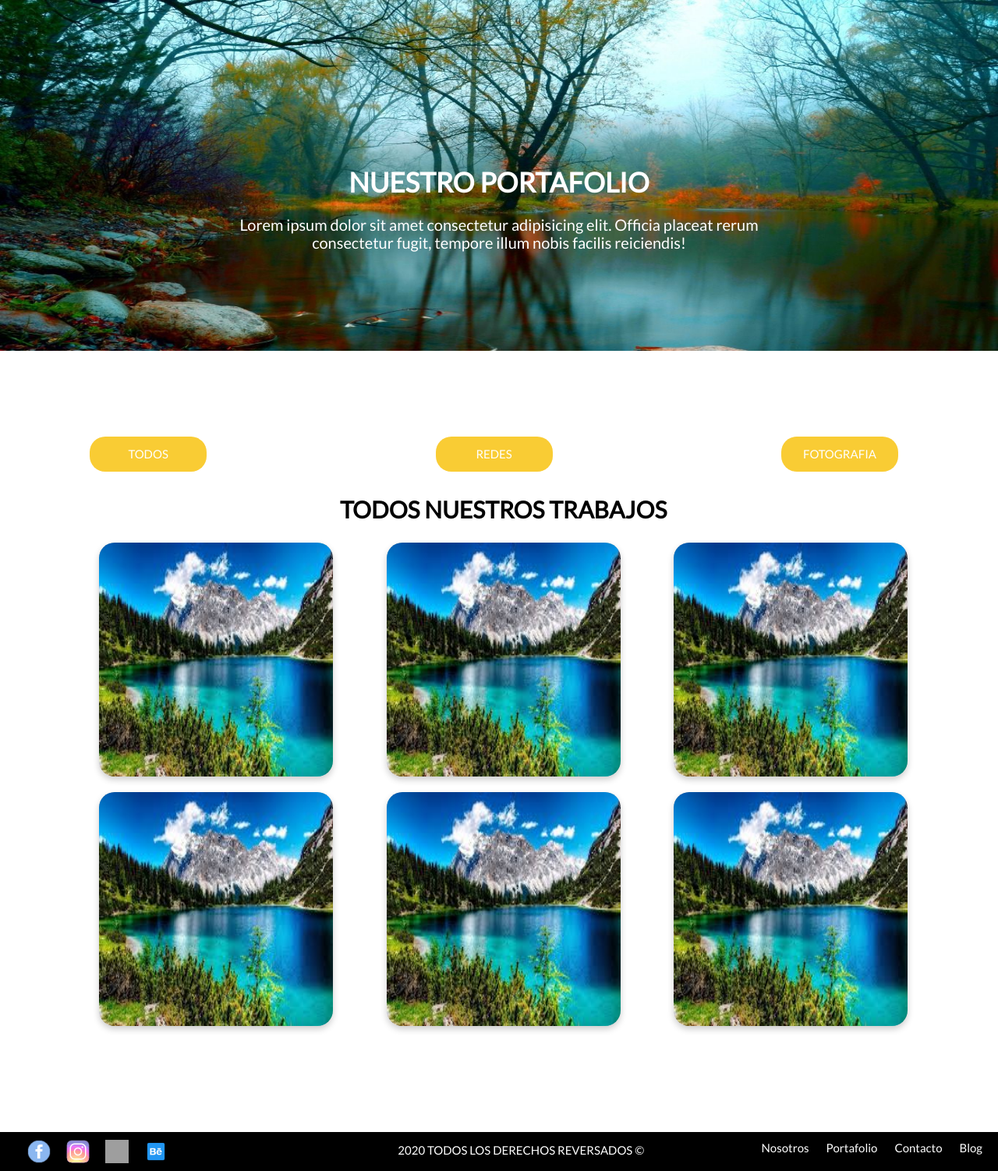
After one commit to Mcamacho636/Bemarketing, a PHP site: page /portafolio in a window 1280 px wide. The commit adds this page. Shown: the whole page at 78% size. Run offline with PHP 8.4, Linux system fonts and the light colour scheme; some libraries are stand-ins or nearby versions; grey boxes are pictures that could not be loaded.

Commit message:
Se agregó la pagina portafolio

```diff
--- a/CSS/styles.css
+++ b/CSS/styles.css
@@ -37,6 +37,22 @@ h3 {
 
 .Boton-Negro {
     background-color: #000000;
+    width: 20rem;
+    text-align: center;
+    text-decoration: none;
+    color: #ffffff;
+    border: none;
+    padding: 2rem 3.6rem;
+    margin: 0;
+    display: inline-block;
+    font-size: 1.5rem;
+    cursor: pointer;
+    text-transform: uppercase;
+    border-radius: 1rem;
+}
+
+.Boton-Amarillo {
+    background-color: #F9CC34;
     width: 20rem;
     text-align: center;
     text-decoration: none;
@@ -687,3 +703,93 @@ a.scroll-top i {
     background-color: #efb203;
     color: #ffffff;
 }
+
+
+/* PORTAFOLIO */
+
+.Contenido-Portafolio {
+    position: relative;
+    height: 45rem;
+}
+
+.Contenido-Portafolio img {
+    height: 100%;
+    width: 100%;
+}
+
+
+/* Bottom right text */
+
+.text-block {
+    position: absolute;
+    width: 60%;
+    left: 50%;
+    right: 50%;
+    transform: translate(-50%, -50%);
+    bottom: 30px;
+    color: white;
+    padding-left: 20px;
+    padding-right: 20px;
+    text-align: center;
+}
+
+.text-block p {
+    font-size: 2rem;
+}
+
+.tab-trabajos {
+    overflow: hidden;
+    width: 90%;
+    display: flex;
+    flex-direction: row;
+    justify-content: space-between;
+    margin-left: 10%;
+    margin-right: 10%;
+}
+
+
+/* Style the buttons that are used to open the tab content */
+
+.tab-trabajos button {
+    background-color: #F9CC34;
+    border-radius: 2rem;
+    width: 15rem;
+    float: left;
+    border: none;
+    outline: none;
+    cursor: pointer;
+    padding: 14px 16px;
+    transition: 0.3s;
+}
+
+
+/* Change background color of buttons on hover */
+
+.tab-trabajos button:hover {
+    background-color: #ddd;
+}
+
+
+/* Style the tab content */
+
+.tabcontent-trabajos {
+    display: none;
+    width: 90%;
+    display: flex;
+    flex-direction: row;
+    justify-content: space-between;
+    margin-left: 10%;
+    margin-right: 10%;
+    padding: 6px 12px;
+    border-top: 30px;
+}
+
+.contenido-todos {
+    display: flex;
+    justify-content: space-between;
+    flex-wrap: wrap;
+}
+
+.contenido-todos div {
+    margin-bottom: 20px;
+}
--- a/Scripts/servicios.js
+++ b/Scripts/servicios.js
@@ -1,3 +1,5 @@
+// Get the element with id="defaultOpen" and click on it
+
 function openCity(evt, cityName) {
     var i, tabcontent, tablinks;
     tabcontent = document.getElementsByClassName("tabcontent ");
--- /dev/null
+++ b/pages/portafolio.php
@@ -0,0 +1,267 @@
+<section class="Seccion-Contenedor Contenido-Portafolio">
+        <img src="Assets/Imagen4.jpg" alt="">
+        <div class="text-block">
+            <h1>NUESTRO PORTAFOLIO</h1>
+            <p>Lorem ipsum dolor sit amet consectetur adipisicing elit. Officia placeat rerum consectetur fugit, tempore illum nobis facilis reiciendis!</p>
+        </div>
+    </section>
+    <main class="Contenedor-Seccion" style="width: 90%; height: auto;">
+        <!-- Tab links -->
+        <div class="tab-trabajos">
+            <button class="tablinks-trabajos Boton-Amarillo" onclick="cambiarTab(event, 'Todos')" id="defaultOpen">Todos</button>
+            <button class="tablinks-trabajos Boton-Amarillo" onclick="cambiarTab(event, 'Redes_Sociales')">Redes</button>
+            <button class="tablinks-trabajos Boton-Amarillo" onclick="cambiarTab(event, 'Fotografia')">Fotografia</button>
+        </div>
+
+        <!-- Tab content -->
+        <div id="Todos" class="tabcontent-trabajos">
+            <h2 class="Centrar-Texto Texto-Mayusculas">Todos nuestros trabajos</h2>
+            <div class="contenido-todos">
+                <div class="flip-card wow">
+                    <div class="flip-card-inner">
+                        <div class="flip-card-front">
+                            <img src="Assets/Imagen2.jpeg" alt="Avatar" style="width:300px;height:300px; border-radius: 20px;">
+                        </div>
+                        <div class="flip-card-back">
+                            <h3>Lorem</h3>
+                            <p>Lorem ipsum dolor, sit amet consectetur adipisicing elit. Harum, unde, ducimus, expedita id impedit incidunt mollitia magnam deleniti natus velit aperiam fuga. Asperiores, ab voluptate dolores accusantium dolorem porro doloribus.</p>
+                        </div>
+                    </div>
+                </div>
+                <div class="flip-card wow">
+                    <div class="flip-card-inner">
+                        <div class="flip-card-front">
+                            <img src="Assets/Imagen2.jpeg" alt="Avatar" style="width:300px;height:300px; border-radius: 20px;">
+                        </div>
+                        <div class="flip-card-back">
+                            <h3>Lorem</h3>
+                            <p>Lorem ipsum dolor, sit amet consectetur adipisicing elit. Harum, unde, ducimus, expedita id impedit incidunt mollitia magnam deleniti natus velit aperiam fuga. Asperiores, ab voluptate dolores accusantium dolorem porro doloribus.</p>
+                        </div>
+                    </div>
+                </div>
+                <div class="flip-card wow">
+                    <div class="flip-card-inner">
+                        <div class="flip-card-front">
+                            <img src="Assets/Imagen2.jpeg" alt="Avatar" style="width:300px;height:300px; border-radius: 20px;">
+                        </div>
+                        <div class="flip-card-back">
+                            <h3>Lorem</h3>
+                            <p>Lorem ipsum dolor, sit amet consectetur adipisicing elit. Harum, unde, ducimus, expedita id impedit incidunt mollitia magnam deleniti natus velit aperiam fuga. Asperiores, ab voluptate dolores accusantium dolorem porro doloribus.</p>
+                        </div>
+                    </div>
+                </div>
+                <div class="flip-card wow">
+                    <div class="flip-card-inner">
+                        <div class="flip-card-front">
+                            <img src="Assets/Imagen2.jpeg" alt="Avatar" style="width:300px;height:300px; border-radius: 20px;">
+                        </div>
+                        <div class="flip-card-back">
+                            <h3>Lorem</h3>
+                            <p>Lorem ipsum dolor, sit amet consectetur adipisicing elit. Harum, unde, ducimus, expedita id impedit incidunt mollitia magnam deleniti natus velit aperiam fuga. Asperiores, ab voluptate dolores accusantium dolorem porro doloribus.</p>
+                        </div>
+                    </div>
+                </div>
+                <div class="flip-card wow">
+                    <div class="flip-card-inner">
+                        <div class="flip-card-front">
+                            <img src="Assets/Imagen2.jpeg" alt="Avatar" style="width:300px;height:300px; border-radius: 20px;">
+                        </div>
+                        <div class="flip-card-back">
+                            <h3>Lorem</h3>
+                            <p>Lorem ipsum dolor, sit amet consectetur adipisicing elit. Harum, unde, ducimus, expedita id impedit incidunt mollitia magnam deleniti natus velit aperiam fuga. Asperiores, ab voluptate dolores accusantium dolorem porro doloribus.</p>
+                        </div>
+                    </div>
+                </div>
+                <div class="flip-card wow">
+                    <div class="flip-card-inner">
+                        <div class="flip-card-front">
+                            <img src="Assets/Imagen2.jpeg" alt="Avatar" style="width:300px;height:300px; border-radius: 20px;">
+                        </div>
+                        <div class="flip-card-back">
+                            <h3>Lorem</h3>
+                            <p>Lorem ipsum dolor, sit amet consectetur adipisicing elit. Harum, unde, ducimus, expedita id impedit incidunt mollitia magnam deleniti natus velit aperiam fuga. Asperiores, ab voluptate dolores accusantium dolorem porro doloribus.</p>
+                        </div>
+                    </div>
+                </div>
+            </div>
+        </div>
+
+        <div id="Redes_Sociales" class="tabcontent-trabajos">
+            <h2 class="Centrar-Texto Texto-Mayusculas">Redes Sociales</h2>
+            <div class="contenido-todos">
+                <div class="flip-card wow">
+                    <div class="flip-card-inner">
+                        <div class="flip-card-front">
+                            <img src="Assets/Imagen1.jpeg" alt="Avatar" style="width:300px;height:300px; border-radius: 20px;">
+                        </div>
+                        <div class="flip-card-back">
+                            <h3>Lorem</h3>
+                            <p>Lorem ipsum dolor, sit amet consectetur adipisicing elit. Harum, unde, ducimus, expedita id impedit incidunt mollitia magnam deleniti natus velit aperiam fuga. Asperiores, ab voluptate dolores accusantium dolorem porro doloribus.</p>
+                        </div>
+                    </div>
+                </div>
+                <div class="flip-card wow">
+                    <div class="flip-card-inner">
+                        <div class="flip-card-front">
+                            <img src="Assets/Imagen1.jpeg" alt="Avatar" style="width:300px;height:300px; border-radius: 20px;">
+                        </div>
+                        <div class="flip-card-back">
+                            <h3>Lorem</h3>
+                            <p>Lorem ipsum dolor, sit amet consectetur adipisicing elit. Harum, unde, ducimus, expedita id impedit incidunt mollitia magnam deleniti natus velit aperiam fuga. Asperiores, ab voluptate dolores accusantium dolorem porro doloribus.</p>
+                        </div>
+                    </div>
+                </div>
+                <div class="flip-card wow">
+                    <div class="flip-card-inner">
+                        <div class="flip-card-front">
+                            <img src="Assets/Imagen1.jpeg" alt="Avatar" style="width:300px;height:300px; border-radius: 20px;">
+                        </div>
+                        <div class="flip-card-back">
+                            <h3>Lorem</h3>
+                            <p>Lorem ipsum dolor, sit amet consectetur adipisicing elit. Harum, unde, ducimus, expedita id impedit incidunt mollitia magnam deleniti natus velit aperiam fuga. Asperiores, ab voluptate dolores accusantium dolorem porro doloribus.</p>
+                        </div>
+                    </div>
+                </div>
+                <div class="flip-card wow">
+                    <div class="flip-card-inner">
+                        <div class="flip-card-front">
+                            <img src="Assets/Imagen1.jpeg" alt="Avatar" style="width:300px;height:300px; border-radius: 20px;">
+                        </div>
+                        <div class="flip-card-back">
+                            <h3>Lorem</h3>
+                            <p>Lorem ipsum dolor, sit amet consectetur adipisicing elit. Harum, unde, ducimus, expedita id impedit incidunt mollitia magnam deleniti natus velit aperiam fuga. Asperiores, ab voluptate dolores accusantium dolorem porro doloribus.</p>
+                        </div>
+                    </div>
+                </div>
+                <div class="flip-card wow">
+                    <div class="flip-card-inner">
+                        <div class="flip-card-front">
+                            <img src="Assets/Imagen1.jpeg" alt="Avatar" style="width:300px;height:300px; border-radius: 20px;">
+                        </div>
+                        <div class="flip-card-back">
+                            <h3>Lorem</h3>
+                            <p>Lorem ipsum dolor, sit amet consectetur adipisicing elit. Harum, unde, ducimus, expedita id impedit incidunt mollitia magnam deleniti natus velit aperiam fuga. Asperiores, ab voluptate dolores accusantium dolorem porro doloribus.</p>
+                        </div>
+                    </div>
+                </div>
+                <div class="flip-card wow">
+                    <div class="flip-card-inner">
+                        <div class="flip-card-front">
+                            <img src="Assets/Imagen1.jpeg" alt="Avatar" style="width:300px;height:300px; border-radius: 20px;">
+                        </div>
+                        <div class="flip-card-back">
+                            <h3>Lorem</h3>
+                            <p>Lorem ipsum dolor, sit amet consectetur adipisicing elit. Harum, unde, ducimus, expedita id impedit incidunt mollitia magnam deleniti natus velit aperiam fuga. Asperiores, ab voluptate dolores accusantium dolorem porro doloribus.</p>
+                        </div>
+                    </div>
+                </div>
+            </div>
+        </div>
+
+        <div id="Fotografia" class="tabcontent-trabajos">
+            <h2 class="Centrar-Texto Texto-Mayusculas">Fotografia</h2>
+            <div class="contenido-todos">
+                <div class="flip-card wow">
+                    <div class="flip-card-inner">
+                        <div class="flip-card-front">
+                            <img src="Assets/Imagen3.jpg" alt="Avatar" style="width:300px;height:300px; border-radius: 20px;">
+                        </div>
+                        <div class="flip-card-back">
+                            <h3>Lorem</h3>
+                            <p>Lorem ipsum dolor, sit amet consectetur adipisicing elit. Harum, unde, ducimus, expedita id impedit incidunt mollitia magnam deleniti natus velit aperiam fuga. Asperiores, ab voluptate dolores accusantium dolorem porro doloribus.</p>
+                        </div>
+                    </div>
+                </div>
+                <div class="flip-card wow">
+                    <div class="flip-card-inner">
+                        <div class="flip-card-front">
+                            <img src="Assets/Imagen3.jpg" alt="Avatar" style="width:300px;height:300px; border-radius: 20px;">
+                        </div>
+                        <div class="flip-card-back">
+                            <h3>Lorem</h3>
+                            <p>Lorem ipsum dolor, sit amet consectetur adipisicing elit. Harum, unde, ducimus, expedita id impedit incidunt mollitia magnam deleniti natus velit aperiam fuga. Asperiores, ab voluptate dolores accusantium dolorem porro doloribus.</p>
+                        </div>
+                    </div>
+                </div>
+                <div class="flip-card wow">
+                    <div class="flip-card-inner">
+                        <div class="flip-card-front">
+                            <img src="Assets/Imagen3.jpg" alt="Avatar" style="width:300px;height:300px; border-radius: 20px;">
+                        </div>
+                        <div class="flip-card-back">
+                            <h3>Lorem</h3>
+                            <p>Lorem ipsum dolor, sit amet consectetur adipisicing elit. Harum, unde, ducimus, expedita id impedit incidunt mollitia magnam deleniti natus velit aperiam fuga. Asperiores, ab voluptate dolores accusantium dolorem porro doloribus.</p>
+                        </div>
+                    </div>
+                </div>
+                <div class="flip-card wow">
+                    <div class="flip-card-inner">
+                        <div class="flip-card-front">
+                            <img src="Assets/Imagen3.jpg" alt="Avatar" style="width:300px;height:300px; border-radius: 20px;">
+                        </div>
+                        <div class="flip-card-back">
+                            <h3>Lorem</h3>
+                            <p>Lorem ipsum dolor, sit amet consectetur adipisicing elit. Harum, unde, ducimus, expedita id impedit incidunt mollitia magnam deleniti natus velit aperiam fuga. Asperiores, ab voluptate dolores accusantium dolorem porro doloribus.</p>
+                        </div>
+                    </div>
+                </div>
+                <div class="flip-card wow">
+                    <div class="flip-card-inner">
+                        <div class="flip-card-front">
+                            <img src="Assets/Imagen3.jpg" alt="Avatar" style="width:300px;height:300px; border-radius: 20px;">
+                        </div>
+                        <div class="flip-card-back">
+                            <h3>Lorem</h3>
+                            <p>Lorem ipsum dolor, sit amet consectetur adipisicing elit. Harum, unde, ducimus, expedita id impedit incidunt mollitia magnam deleniti natus velit aperiam fuga. Asperiores, ab voluptate dolores accusantium dolorem porro doloribus.</p>
+                        </div>
+                    </div>
+                </div>
+                <div class="flip-card wow">
+                    <div class="flip-card-inner">
+                        <div class="flip-card-front">
+                            <img src="Assets/Imagen3.jpg" alt="Avatar" style="width:300px;height:300px; border-radius: 20px;">
+                        </div>
+                        <div class="flip-card-back">
+                            <h3>Lorem</h3>
+                            <p>Lorem ipsum dolor, sit amet consectetur adipisicing elit. Harum, unde, ducimus, expedita id impedit incidunt mollitia magnam deleniti natus velit aperiam fuga. Asperiores, ab voluptate dolores accusantium dolorem porro doloribus.</p>
+                        </div>
+                    </div>
+                </div>
+            </div>
+        </div>
+    </main>
+    <!-- Place <div> tag where you want the feed to appear -->
+    <div id="curator-feed-default-feed-layout" style="max-width: 90%; margin-left: 5%">
+        <a href="https://curator.io" target="_blank" class="crt-logo crt-tag"></a>
+    </div>
+
+    <script type="text/javascript">
+        document.getElementById("defaultOpen").click();
+
+        function cambiarTab(evt, cityName) {
+            // Declare all variables
+            var i, tabcontent, tablinks;
+
+            // Get all elements with class="tabcontent" and hide them
+            tabcontent = document.getElementsByClassName("tabcontent-trabajos");
+            for (i = 0; i < tabcontent.length; i++) {
+                tabcontent[i].style.display = "none";
+            }
+
+            // Get all elements with class="tablinks" and remove the class "active"
+            tablinks = document.getElementsByClassName("tablinks-trabajos");
+            for (i = 0; i < tablinks.length; i++) {
+                tablinks[i].className = tablinks[i].className.replace(" active", "");
+            }
+
+            // Show the current tab, and add an "active" class to the button that opened the tab
+            document.getElementById(cityName).style.display = "block";
+            evt.currentTarget.className += " active";
+        }
+
+        (function(){
+            var i, e, d = document, s = "script";i = d.createElement("script");i.async = 1;
+            i.src = "https://cdn.curator.io/published/cdff4a5e-0a96-4f8c-9d68-b8b842601cc1.js";
+            e = d.getElementsByTagName(s)[0];e.parentNode.insertBefore(i, e);
+        })();
+    </script>
--- /dev/null
+++ b/portafolio.php
@@ -0,0 +1,27 @@
+<!DOCTYPE html>
+<html lang="en">
+
+<head>
+    <meta charset="UTF-8">
+    <meta name="viewport" content="width=device-width, initial-scale=1.0, shrink-to-fit=no">
+    <link href="https://fonts.googleapis.com/css2?family=Lato&display=swap" rel="stylesheet">
+    <link rel="stylesheet" href="https://cdnjs.cloudflare.com/ajax/libs/animate.css/4.1.1/animate.min.css"/>
+    <link rel="stylesheet" href="CSS/normalize.css">
+    <link rel="stylesheet" href="CSS/empresas.css">
+        <link rel="stylesheet" href="CSS/styles.css">
+    <title>BeMarketing</title>
+
+    <script src="Scripts/jquery-3.5.1.js"></script>
+    <Script src="Scripts/wow.js"></script>
+    <script src="Scripts/nav.js"></script>
+</head>
+
+<body>
+    <!--NavBar-->
+    <?php require("templates/ir-arriba.php");?>
+    <?php require("templates/nav.php");?>
+    <?php require("pages/portafolio.php");?>
+    <?php require("templates/footer.php");?>
+</body>
+
+</html>
--- a/templates/carrusel.php
+++ b/templates/carrusel.php
@@ -15,6 +15,6 @@
 
   <div class="texto-carrusel animate__animated animate__lightSpeedInRight">
     <h2>BeMarketing</h2>
-    <p>Lorem ipsum dolor sit amet, consectetur adipisicing elit. Consequuntur, enim suscipit</p>
+    <p>¡Hola! Somos tu nueva agencia de #marketing favorita.</p>
   </div>
 </div>
--- a/templates/footer.php
+++ b/templates/footer.php
@@ -9,7 +9,7 @@
         <p class="">2020 Todos los derechos reversados &copy;</p>
         <nav class="footer-content">
             <a href="nosotros.php">Nosotros</a>
-            <a href="#">Portafolio</a>
+            <a href="portafolio.php">Portafolio</a>
             <a href="#">Contacto</a>
             <a href="#"> Blog</a>
         </nav>
--- a/templates/nav.php
+++ b/templates/nav.php
@@ -9,7 +9,7 @@
         <div class="nav-enlaces">
             <a href="index.php" class="active-nav img-enlace">BeMarketing</a>
             <a href="nosotros.php">Nosotros</a>
-            <a href="trabajos.html">Portafolio</a>
+            <a href="portafolio.php">Portafolio</a>
             <a href="contacto.html">Contacto</a>
             <a href="blog.html">Blog</a>
             <a href="javascript:void(0);" class="icon" onclick="desplegarMenu()">
```
